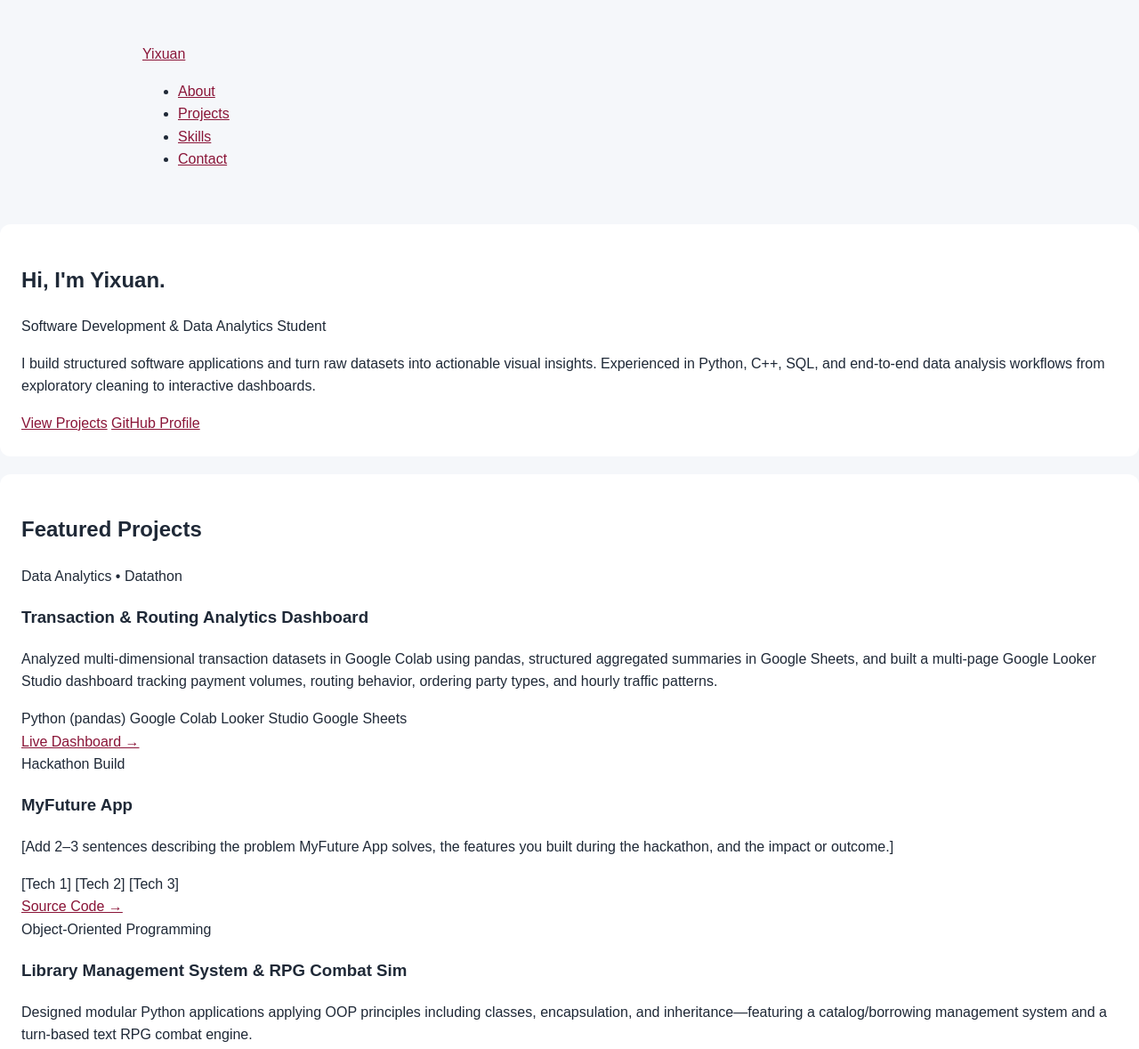
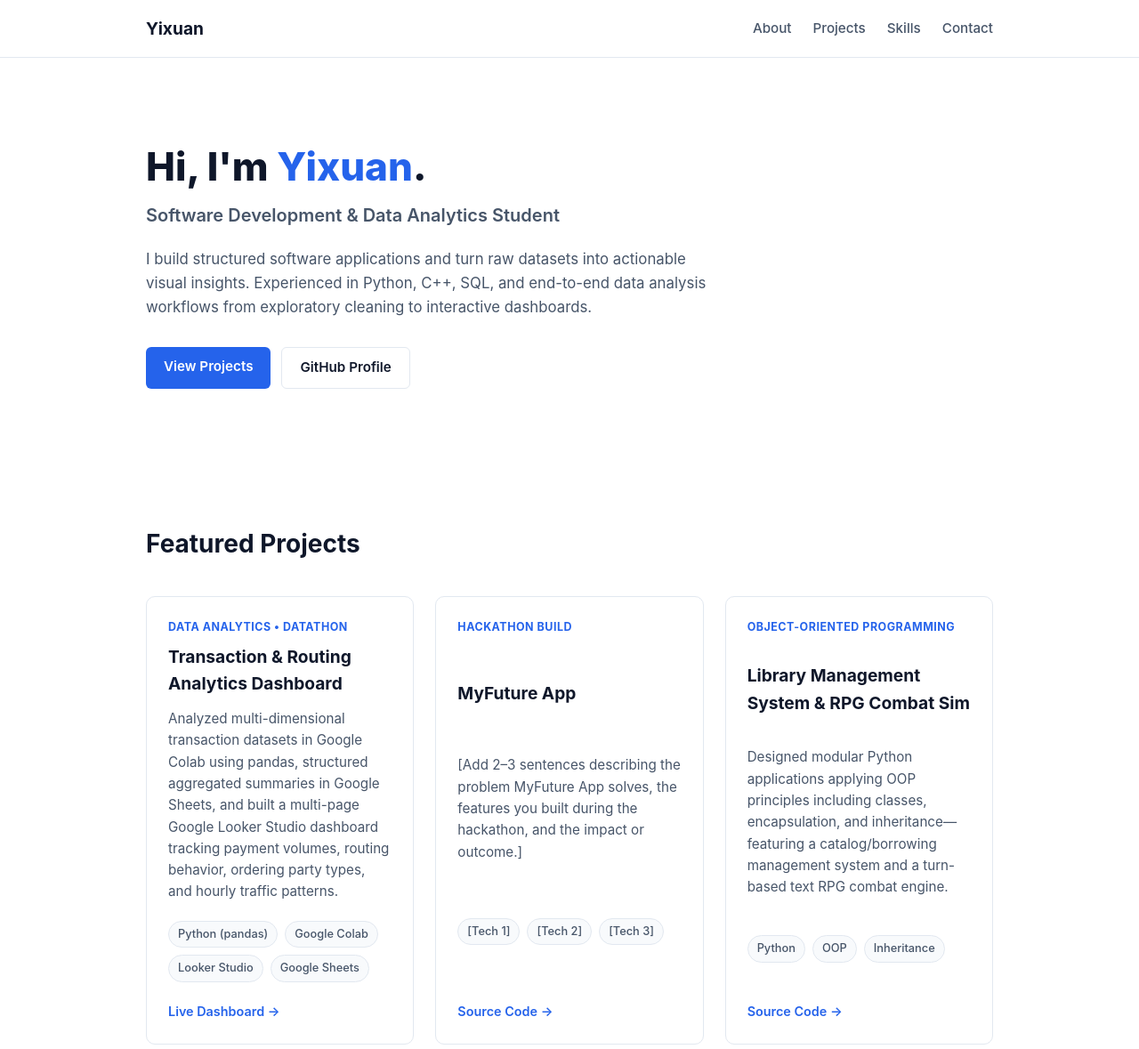
Before and after one commit to yixuanng26/yixuanng26.github.io, a plain HTML site: page index.html in a window 1280 px wide. Shown: the top 1179 px of the page at 89% size. Drawn offline with Linux system fonts and the light colour scheme.

Commit message:
Update style.css

```diff
--- a/style.css
+++ b/style.css
@@ -1,22 +1,290 @@
-* { box-sizing: border-box; }
+/* Reset & Base Variables */
+:root {
+  --bg-color: #ffffff;
+  --alt-bg: #f8fafc;
+  --text-primary: #0f172a;
+  --text-secondary: #475569;
+  --accent: #2563eb;
+  --accent-hover: #1d4ed8;
+  --border-color: #e2e8f0;
+  --card-bg: #ffffff;
+}
+
+* {
+  box-sizing: border-box;
+  margin: 0;
+  padding: 0;
+}
+
+html {
+  scroll-behavior: smooth;
+}
+
 body {
-  margin: 0;
-  color: #1f2937;
-  background: #f5f7fa;
-  font-family: Arial, sans-serif;
+  font-family: -apple-system, BlinkMacSystemFont, "Segoe UI", Roboto, Helvetica, Arial, sans-serif;
+  color: var(--text-primary);
+  background-color: var(--bg-color);
   line-height: 1.6;
 }
-header, main, footer {
-  width: min(960px, 92%);
-  margin: auto;
+
+.container {
+  max-width: 1000px;
+  margin: 0 auto;
+  padding: 0 24px;
 }
-header { padding: 48px 0 24px; }
-nav { display: flex; flex-wrap: wrap; gap: 16px; }
-section {
-  margin: 20px 0;
+
+/* Navigation */
+.navbar {
+  position: sticky;
+  top: 0;
+  background: rgba(255, 255, 255, 0.95);
+  border-bottom: 1px solid var(--border-color);
+  backdrop-filter: blur(6px);
+  z-index: 100;
+}
+
+.nav-content {
+  display: flex;
+  justify-content: space-between;
+  align-items: center;
+  height: 64px;
+}
+
+.logo {
+  font-weight: 700;
+  font-size: 1.2rem;
+  color: var(--text-primary);
+  text-decoration: none;
+}
+
+.nav-links {
+  list-style: none;
+  display: flex;
+  gap: 24px;
+}
+
+.nav-links a {
+  text-decoration: none;
+  color: var(--text-secondary);
+  font-size: 0.95rem;
+  font-weight: 500;
+  transition: color 0.2s;
+}
+
+.nav-links a:hover {
+  color: var(--accent);
+}
+
+/* Hero Section */
+.hero {
+  padding: 96px 0 80px;
+}
+
+.hero h1 {
+  font-size: 2.75rem;
+  font-weight: 800;
+  line-height: 1.2;
+  margin-bottom: 12px;
+}
+
+.accent {
+  color: var(--accent);
+}
+
+.subtitle {
+  font-size: 1.25rem;
+  font-weight: 600;
+  color: var(--text-secondary);
+  margin-bottom: 20px;
+}
+
+.bio {
+  max-width: 650px;
+  color: var(--text-secondary);
+  font-size: 1.05rem;
+  margin-bottom: 32px;
+}
+
+/* Buttons */
+.hero-buttons {
+  display: flex;
+  flex-wrap: wrap;
+  gap: 12px;
+}
+
+.btn {
+  display: inline-block;
+  padding: 10px 20px;
+  border-radius: 6px;
+  font-weight: 600;
+  font-size: 0.95rem;
+  text-decoration: none;
+  transition: all 0.2s;
+}
+
+.btn.primary {
+  background-color: var(--accent);
+  color: #ffffff;
+}
+
+.btn.primary:hover {
+  background-color: var(--accent-hover);
+}
+
+.btn.secondary {
+  background-color: transparent;
+  color: var(--text-primary);
+  border: 1px solid var(--border-color);
+}
+
+.btn.secondary:hover {
+  border-color: var(--text-primary);
+}
+
+/* Sections */
+.section {
+  padding: 72px 0;
+}
+
+.alt-bg {
+  background-color: var(--alt-bg);
+  border-top: 1px solid var(--border-color);
+  border-bottom: 1px solid var(--border-color);
+}
+
+.section-title {
+  font-size: 1.75rem;
+  font-weight: 700;
+  margin-bottom: 36px;
+}
+
+/* Projects Grid */
+.projects-grid {
+  display: grid;
+  grid-template-columns: repeat(auto-fit, minmax(300px, 1fr));
+  gap: 24px;
+}
+
+.card {
+  background: var(--card-bg);
+  border: 1px solid var(--border-color);
+  border-radius: 10px;
   padding: 24px;
-  background: white;
-  border-radius: 12px;
+  display: flex;
+  flex-direction: column;
+  justify-content: space-between;
+  transition: transform 0.2s, box-shadow 0.2s;
 }
-img { max-width: 100%; height: auto; }
-a { color: #8a1538; }
+
+.card:hover {
+  transform: translateY(-3px);
+  box-shadow: 0 10px 20px rgba(15, 23, 42, 0.06);
+}
+
+.card-tag {
+  font-size: 0.78rem;
+  font-weight: 700;
+  text-transform: uppercase;
+  letter-spacing: 0.04em;
+  color: var(--accent);
+  margin-bottom: 8px;
+}
+
+.card h3 {
+  font-size: 1.2rem;
+  margin-bottom: 12px;
+}
+
+.card p {
+  color: var(--text-secondary);
+  font-size: 0.95rem;
+  margin-bottom: 20px;
+}
+
+.tech-tags {
+  display: flex;
+  flex-wrap: wrap;
+  gap: 8px;
+  margin-bottom: 20px;
+}
+
+.tech-tags span {
+  background: var(--alt-bg);
+  border: 1px solid var(--border-color);
+  padding: 4px 10px;
+  border-radius: 999px;
+  font-size: 0.8rem;
+  color: var(--text-secondary);
+  font-weight: 500;
+}
+
+.card-links a {
+  text-decoration: none;
+  color: var(--accent);
+  font-weight: 600;
+  font-size: 0.9rem;
+}
+
+.card-links a:hover {
+  text-decoration: underline;
+}
+
+/* Skills Grid */
+.skills-grid {
+  display: grid;
+  grid-template-columns: repeat(auto-fit, minmax(240px, 1fr));
+  gap: 24px;
+}
+
+.skill-group {
+  background: #ffffff;
+  border: 1px solid var(--border-color);
+  border-radius: 10px;
+  padding: 24px;
+}
+
+.skill-group h3 {
+  font-size: 1.1rem;
+  margin-bottom: 14px;
+  color: var(--text-primary);
+}
+
+.skill-group ul {
+  list-style: none;
+}
+
+.skill-group li {
+  color: var(--text-secondary);
+  font-size: 0.95rem;
+  padding: 6px 0;
+  border-bottom: 1px solid #f1f5f9;
+}
+
+.skill-group li:last-child {
+  border-bottom: none;
+}
+
+/* Contact & Footer */
+.contact-box p {
+  color: var(--text-secondary);
+  max-width: 550px;
+  margin-bottom: 24px;
+}
+
+footer {
+  padding: 32px 0;
+  text-align: center;
+  color: var(--text-secondary);
+  font-size: 0.875rem;
+  border-top: 1px solid var(--border-color);
+}
+
+/* Mobile Adjustments */
+@media (max-width: 600px) {
+  .hero h1 {
+    font-size: 2.1rem;
+  }
+  .nav-links {
+    gap: 14px;
+  }
+}
```
